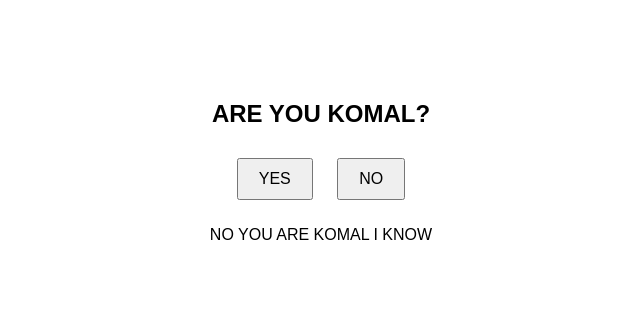
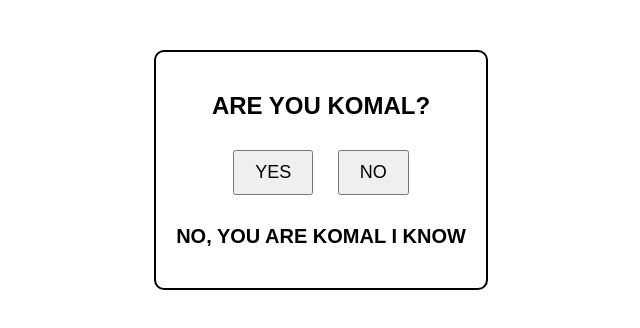
Before and after one commit to parthamsharma8799/komal-prank, a plain HTML site: page index.html in a window 1280 px wide. Both pictures are taken after a click on the button "NO". Shown: the whole page, without its empty margins (319-959 px from the left). Drawn offline with Linux system fonts and the light colour scheme.

Commit message:
Update index.html

```diff
--- a/index.html
+++ b/index.html
@@ -3,42 +3,70 @@
 <head>
     <meta charset="UTF-8">
     <meta name="viewport" content="width=device-width, initial-scale=1.0">
-    <title>Are You Komal?</title>
+    <title>Special Message for Komal</title>
     <style>
         body {
             font-family: Arial, sans-serif;
             text-align: center;
-            margin-top: 100px;
+            margin-top: 50px;
+        }
+        .container {
+            padding: 20px;
+            border: 2px solid black;
+            display: inline-block;
+            border-radius: 10px;
         }
         button {
             padding: 10px 20px;
+            font-size: 18px;
             margin: 10px;
-            font-size: 16px;
             cursor: pointer;
+        }
+        .message {
+            font-size: 20px;
+            font-weight: bold;
+            margin-top: 20px;
         }
     </style>
 </head>
 <body>
-    <h2>ARE YOU KOMAL?</h2>
-    <button onclick="checkAnswer('yes')">YES</button>
-    <button onclick="checkAnswer('no')">NO</button>
-    <p id="message"></p>
+
+    <div class="container">
+        <h2>ARE YOU KOMAL?</h2>
+        <button onclick="showMessage('yes')">YES</button>
+        <button onclick="showMessage('no')">NO</button>
+        <p class="message" id="message"></p>
+    </div>
 
     <script>
-        function checkAnswer(answer) {
-            if (answer === 'yes') {
-                document.getElementById('message').innerHTML = "PRATHAM IS YOUR HUSBAND";
+        function showMessage(response) {
+            let messageBox = document.getElementById("message");
+
+            if (response === "yes") {
+                messageBox.innerHTML = "PRATHAM IS YOUR HUSBAND";
                 setTimeout(() => {
-                    if (confirm("Click YES if this is true!")) {
-                        document.getElementById('message').innerHTML = "YOU GOT 3 CHILDRENS IN YOUR FUTURE AND PRATHAM LOVES YOU A LOT";
-                    } else {
-                        document.getElementById('message').innerHTML = "BHAGWAN NE TUMHARI JODI BNAYI H PRATHAM KE SATH, TUM NO NHI KR SKTI";
-                    }
+                    document.querySelector(".container").innerHTML = `
+                        <h2>PRATHAM IS YOUR HUSBAND</h2>
+                        <button onclick="finalMessage('yes')">YES</button>
+                        <button onclick="finalMessage('no')">NO</button>
+                        <p class="message" id="finalMessage"></p>
+                    `;
                 }, 1000);
             } else {
-                document.getElementById('message').innerHTML = "NO YOU ARE KOMAL I KNOW";
+                messageBox.innerHTML = "NO, YOU ARE KOMAL I KNOW";
+            }
+        }
+
+        function finalMessage(response) {
+            let messageBox = document.getElementById("finalMessage");
+
+            if (response === "yes") {
+                messageBox.innerHTML = "YOU GOT 3 CHILDREN IN YOUR FUTURE AND PRATHAM LOVES YOU A LOT";
+            } else {
+                messageBox.innerHTML = "BHAGWAN NE TUMHARI JODI BNAYI H PRATHAM KE SATH, TUM NO NHI KR SKTI";
             }
         }
     </script>
+
 </body>
 </html>
```
